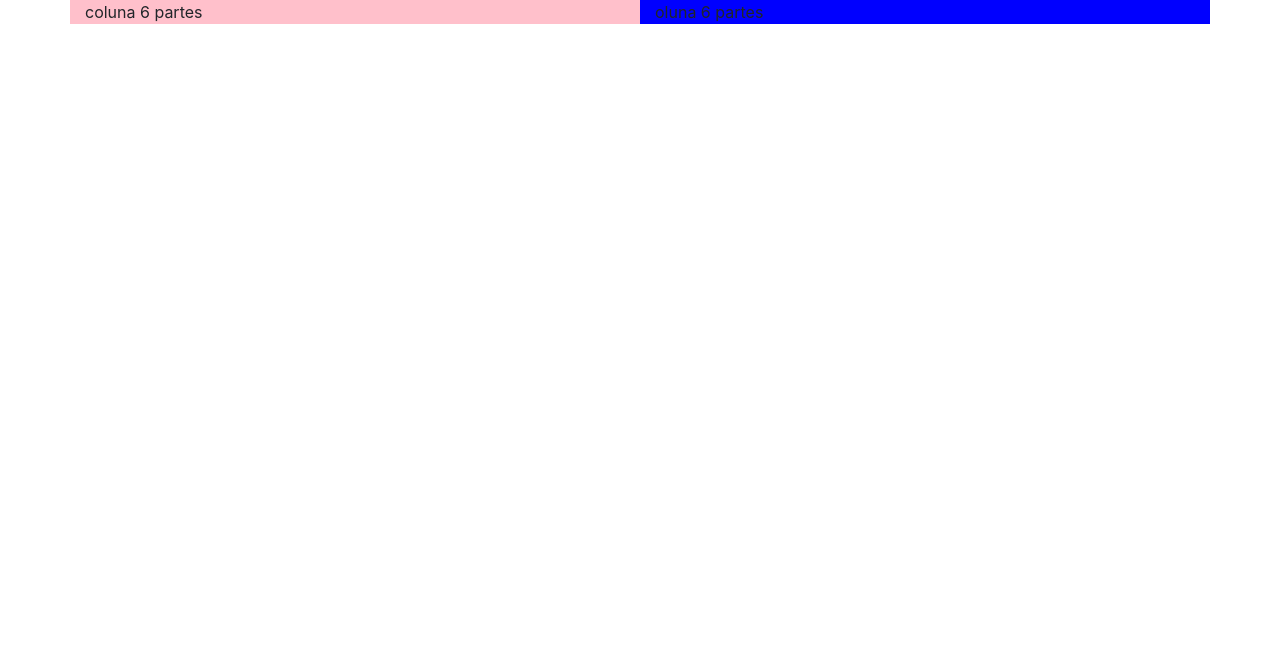
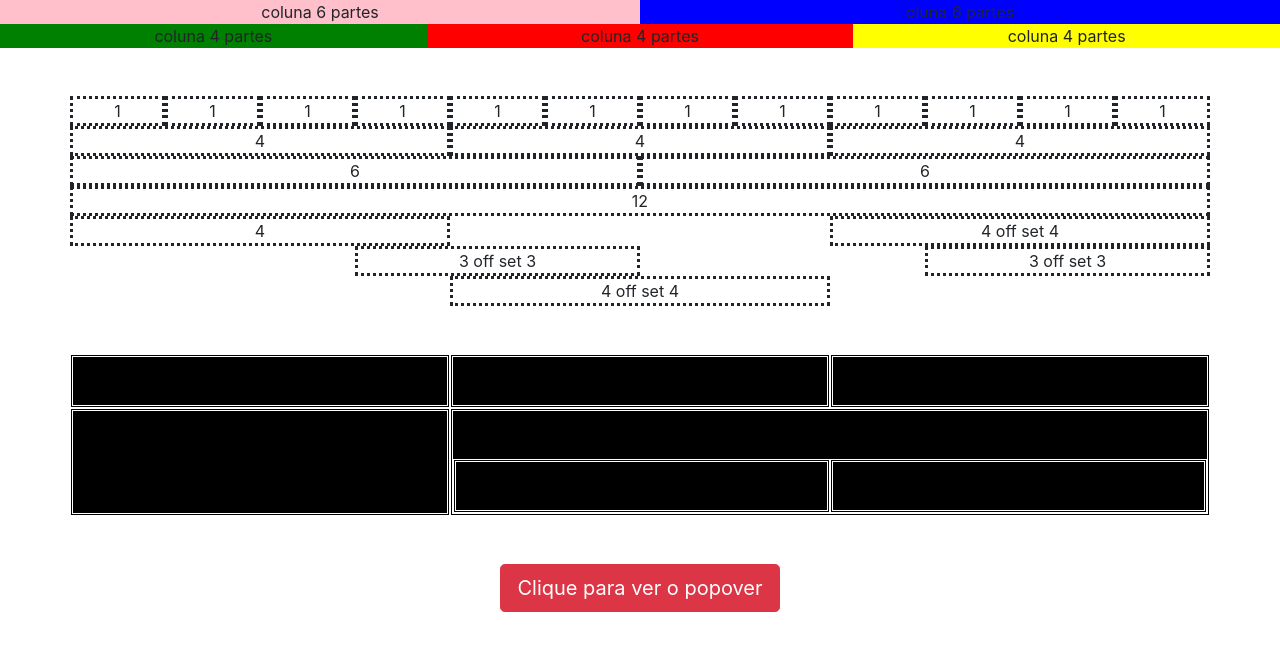
Before and after one commit to Vitorssauro/F-CODE, a plain HTML site: page BootstrapGrid/index.html in a window 1280 px wide. Drawn offline with nearby package versions, Linux system fonts and the light colour scheme.

Commit message:
12/04/2023

```diff
--- a/BootstrapGrid/index.html
+++ b/BootstrapGrid/index.html
@@ -12,11 +12,77 @@
 </head>
 
 <body>
-    <div class="container">
+    <div class="container-fluid">
         <div class="row">
             <div class="col-6" style="background-color: pink;">coluna 6 partes</div>
             <div class="col-6" style="background-color: blue;">oluna 6 partes</div>
         </div>
+        <div class="row">
+            <div class="col-4" style="background-color: green;">coluna 4 partes</div>
+            <div class="col-4" style="background-color: red;">coluna 4 partes</div>
+            <div class="col-4" style="background-color: yellow;">coluna 4 partes</div>
+        </div>
+    </div>
+    <br><br>
+    <div class="container">
+        <div class="row">
+            <div class="col-1" style="border-style: dotted">1</div>
+            <div class="col-1" style="border-style: dotted">1</div>
+            <div class="col-1" style="border-style: dotted">1</div>
+            <div class="col-1" style="border-style: dotted">1</div>
+            <div class="col-1" style="border-style: dotted">1</div>
+            <div class="col-1" style="border-style: dotted">1</div>
+            <div class="col-1" style="border-style: dotted">1</div>
+            <div class="col-1" style="border-style: dotted">1</div>
+            <div class="col-1" style="border-style: dotted">1</div>
+            <div class="col-1" style="border-style: dotted">1</div>
+            <div class="col-1" style="border-style: dotted">1</div>
+            <div class="col-1" style="border-style: dotted">1</div>
+        </div>
+        <div class="row">
+            <div class="col-4" style="border-style: dotted">4</div>
+            <div class="col-4" style="border-style: dotted">4</div>
+            <div class="col-4" style="border-style: dotted">4</div>
+        </div>
+        <div class="row">
+            <div class="col-6" style="border-style: dotted">6</div>
+            <div class="col-6" style="border-style: dotted">6</div>
+        </div>
+        <div class="row">
+            <div class="col-12" style="border-style: dotted">12</div>
+        </div>
+        <div class="row">
+            <div class="col-4" style="border-style: dotted">4</div>
+            <div class="col-4 offset-4" style="border-style: dotted">4 off set 4</div>
+        </div>
+        <div class="row">
+            <div class="col-3 offset-3" style="border-style: dotted">3 off set 3</div>
+            <div class="col-3 offset-3" style="border-style: dotted">3 off set 3</div>
+        </div>
+        <div class="row">
+            <div class="col-4 offset-4" style="border-style: dotted">4 off set 4</div>
+        </div>
+    </div>
+    <br><br>
+    <div class="container">
+        <div class="row">
+            <div class="col-4" style="border:double; border-color: white; background-color: black;"><br><br></div>
+            <div class="col-4" style="border:double; border-color: white; background-color: black;"><br><br></div>
+            <div class="col-4" style="border:double; border-color: white; background-color: black;"><br><br></div>
+        </div>
+        <div class="row">
+            <div class="col-4" style="border:double; border-color: white; background-color: black;"><br><br></div>
+            <div class="col-8" style="border:double; border-color: white; background-color: black;"><br><br>
+                <div class="row">
+                    <div class="col-6" style="border:double; border-color: white; background-color: black;"><br><br>
+                    </div>
+                    <div class="col-6" style="border:double; border-color: white; background-color: black;"><br><br>
+                    </div>
+                </div>
+            </div>
+        </div>
+        <br><br><button type="button" class="btn btn-lg btn-danger" data-toggle="popover" title="Título do popover"
+            data-content="Aqui vai algum tipo de conteúdo. Muito da hora, né?!">Clique para ver o popover</button>
     </div>
 </body>
 
--- a/BootstrapGrid/style.css
+++ b/BootstrapGrid/style.css
@@ -0,0 +1,3 @@
+body {
+    text-align: center;
+}
```
Also changed, not shown: TartarugaPixelArt/index.html (added, +79 -0 lines).
